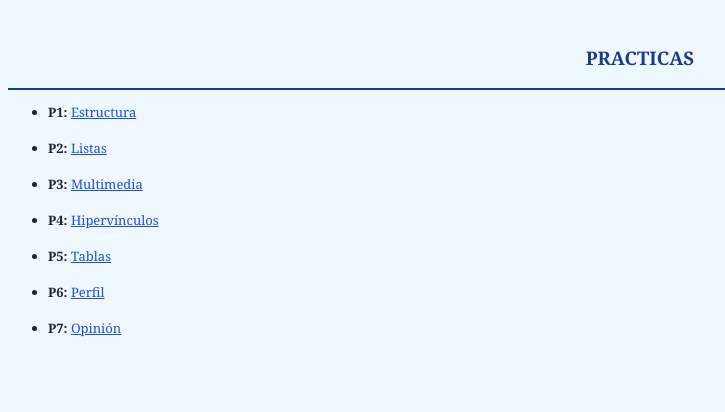
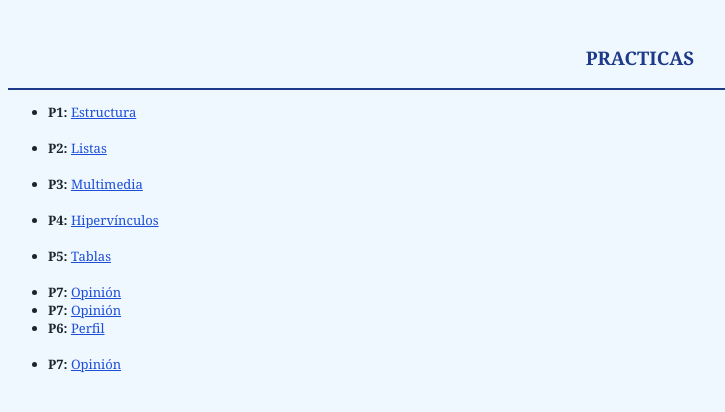
Before and after one commit to hernandezikeryael23/PORTADOTOTOTA, a plain HTML site: page menu.html in a window 1280 px wide. Shown: the whole page, without its empty margins (0-725 px from the left). Drawn offline with Linux system fonts and the light colour scheme.

Commit message:
@hernandezikeryael23

```diff
--- a/menu.html
+++ b/menu.html
@@ -17,6 +17,9 @@
     <li><b>P3:</b> <a href="https://hernandezikeryael23.github.io/Imagenes-y-Multimedia/" target="pantalla_pantallota">Multimedia</a></li><br>
     <li><b>P4:</b> <a href="https://hernandezikeryael23.github.io/Hipervinculos/" target="pantalla_pantallota">Hipervínculos</a></li><br>
     <li><b>P5:</b> <a href="https://hernandezikeryael23.github.io/ukk-yiu/" target="pantalla_pantallota">Tablas</a></li><br>
+    <li><b>P7:</b> <a href="https://share.google/xVm51y7CGnHtC6eXC" target="pantalla_pantallota">Opinión</a></li>
+    <li><b>P7:</b> <a href="https://share.google/td8ZxF2fWrCbDt1ow" target="pantalla_pantallota">Opinión</a></li>
+
     <li><b>P6:</b> <a href="https://hernandezikeryael23.github.io/MI/" target="pantalla_pantallota">Perfil</a></li><br>
     <li><b>P7:</b> <a href="https://hernandezikeryael23.github.io/Opinion-mia-d-mi/" target="pantalla_pantallota">Opinión</a></li>
 </ul>
```
Also changed, not shown: index.html (+1 -1 lines), pie.html (+1 -1 lines).
